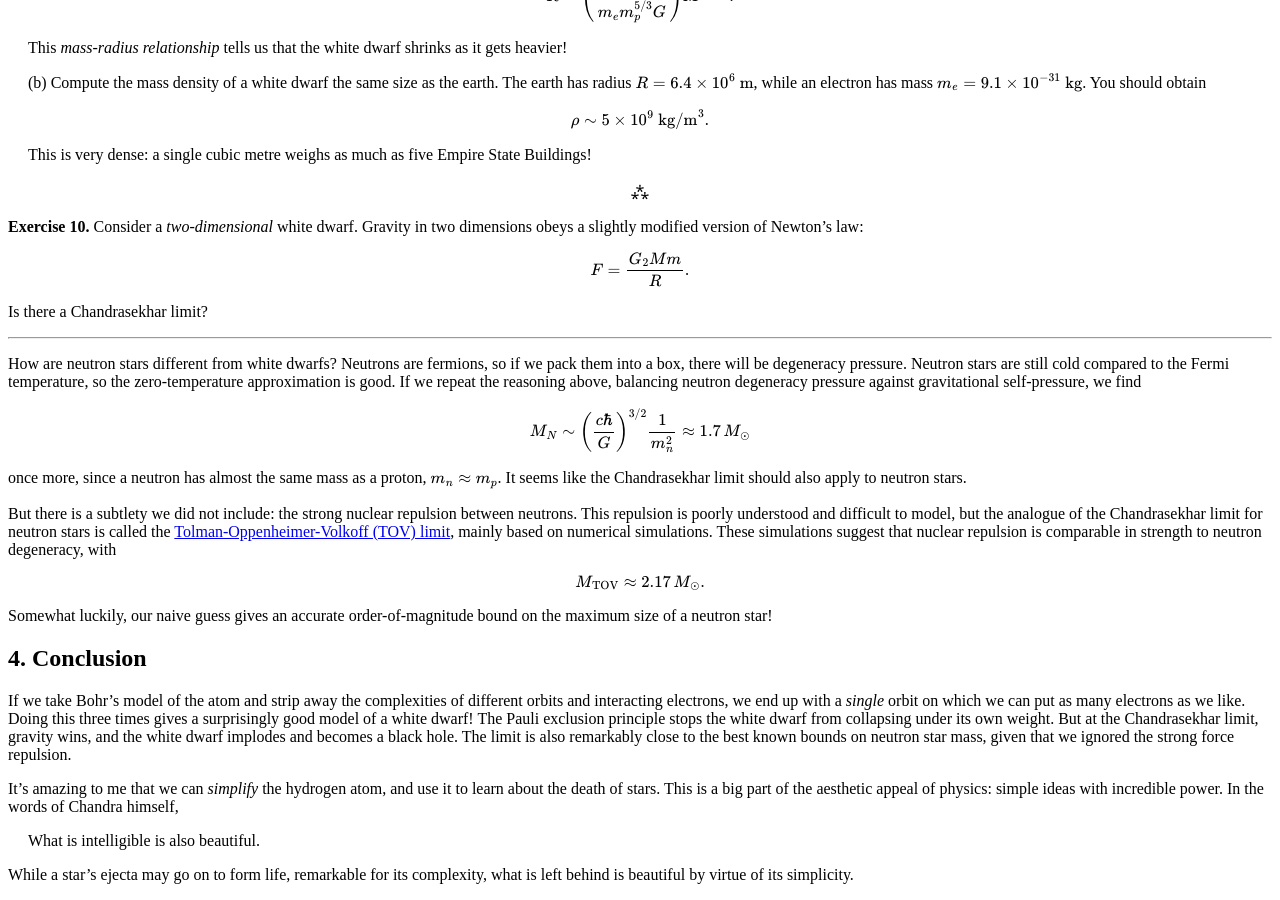
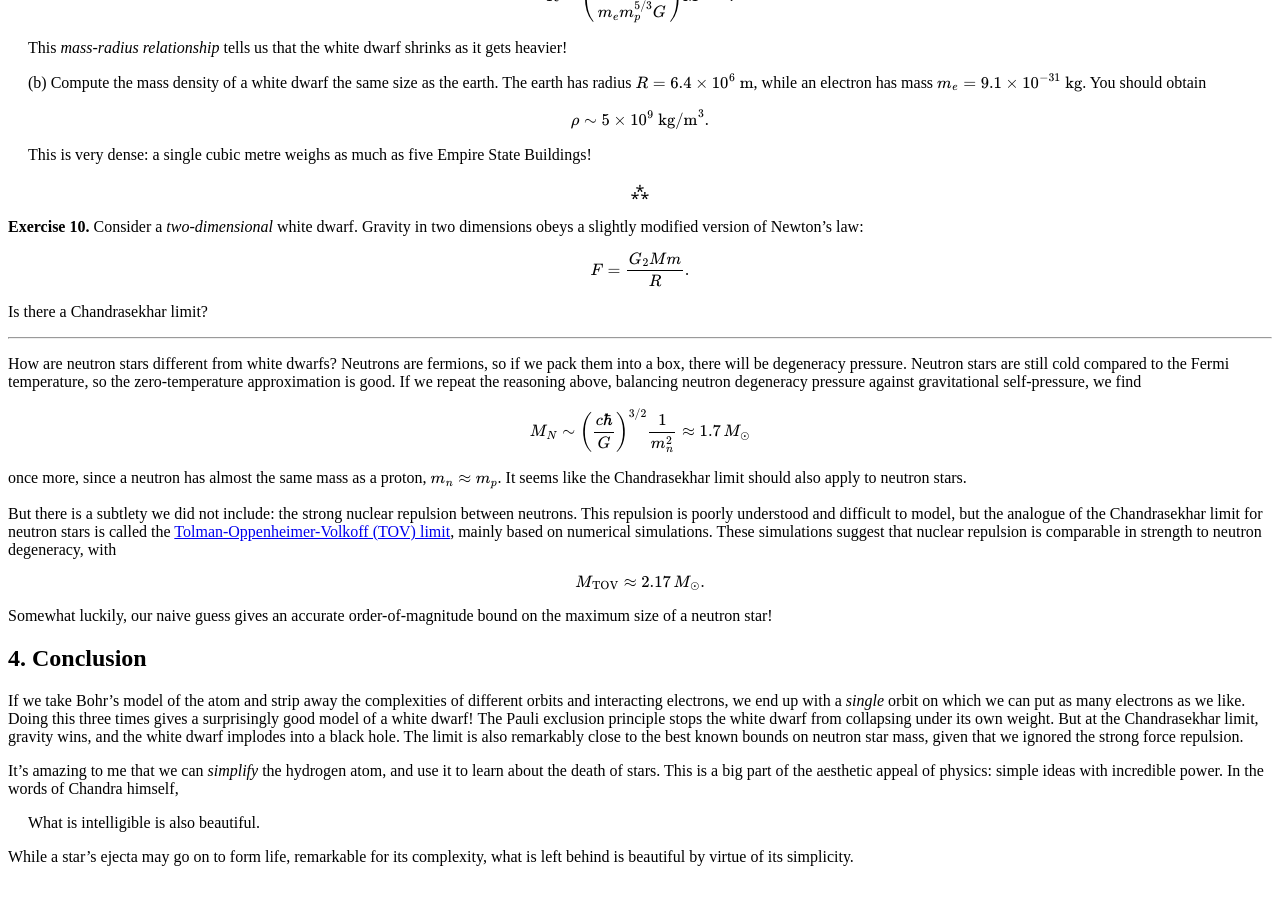
Before and after one commit to hapax/hapax.github.io, a Jekyll site: the page built from assets/chandra.md, in a window 1280 px wide and 900 px high, scrolled down 13333 px. Built offline with Jekyll 4.4.1, drawn with Linux system fonts in a browser that asks for light colours; our own code applies the rules of GitHub Pages for plain Markdown files; formulas are drawn with MathJax 3; a script that is not in the unit is left out.

Commit message:
Update chandra.md

```diff
--- a/assets/chandra.md
+++ b/assets/chandra.md
@@ -999,7 +999,7 @@ dwarf!
 The Pauli exclusion principle stops the white dwarf from collapsing
 under its own weight.
 But at the Chandrasekhar limit, gravity wins, and the white dwarf
-implodes and becomes a black hole.
+implodes into a black hole.
 The limit is also remarkably close to the best known bounds on neutron
 star mass, given that we ignored the strong force repulsion.
 
```
